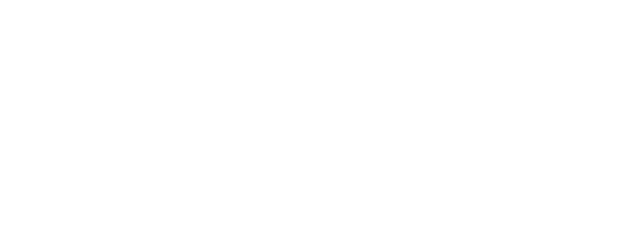
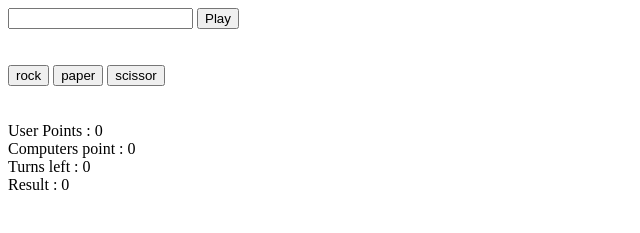
Before and after one commit to acciojob/rock-paper-scissors-JayeshMalviya5, a website: page main.html in a window 1280 px wide. Shown: the whole page, without its empty margins (0-640 px from the left). Drawn offline with Linux system fonts and the light colour scheme.

Commit message:
Update main.html

```diff
--- a/main.html
+++ b/main.html
@@ -7,7 +7,30 @@
 </head>
 
 <body>
-	<!-- the entire body must be written by student -->
+	<div class="container">
+		<div class="input">
+			<input type="number" id="chance" data-ns-test="game-number">
+
+			<button id="play" data-ns-test="play-button">Play</button>
+		</div>
+             <br></br>
+		<div class="select">
+			<button id="rock" data-ns-test="rock">rock</button>
+			<button id="paper" data-ns-test="paper">paper</button>
+			<button id="scissor" data-ns-test="scissors">scissor</button>
+		</div>
+		<br></br>
+		<div class="data">
+			<div id="user-point">User Points : 0</div>
+			<div id="computer-point" data-ns-test="computer-choose">Computers point : 0</div>
+			<div id="turn-left" data-ns-test="rounds-left">Turns left : 0</div>
+			<div id="result" data-ns-test="round-result">Result : 0</div>
+		</div>
+		<br></br>
+		<div class="finalResult">
+			<div id="finalResult" data-ns-test="game-result"></div>
+		</div>
+	</div>
     <script type="text/javascript" src="./script.js">
 </script>
 
```
